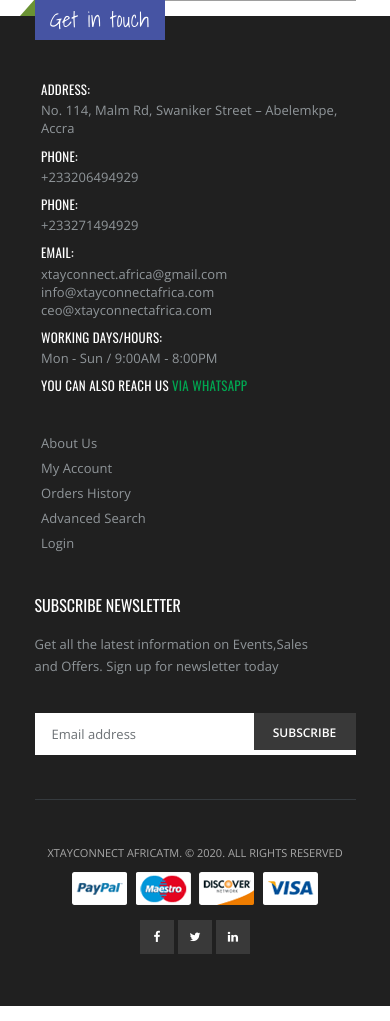
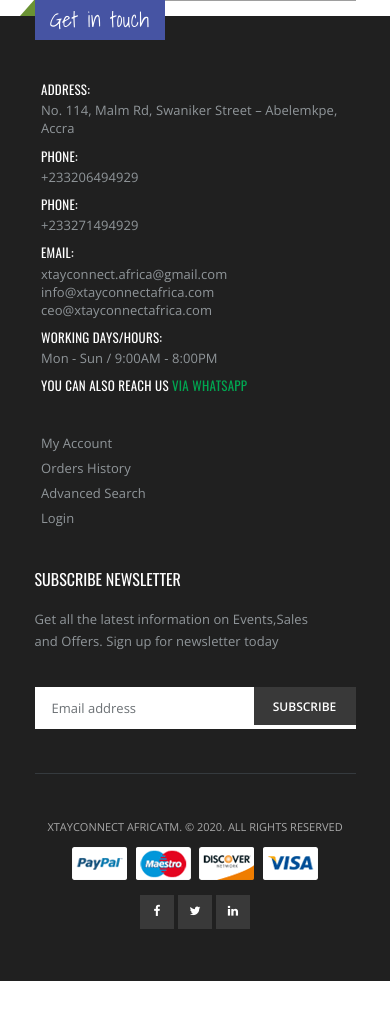
Before and after one commit to Emmanuel-Aggrey/ecom, a Django app: page /about/ in a window 390 px wide. Shown: the part 2999-4020 px from the top of the page. After the commit the page ends 3980 px from the top, so only its background shows below. Run offline with Django 3.2, Linux system fonts and the light colour scheme; tables that the repository leaves empty hold one stand-in row (values such as "Sample post"); some libraries are stand-ins or nearby versions; some web fonts are replaced; grey boxes are pictures that could not be loaded.

Commit message:
reverted from git

```diff
--- a/solvergeek/settings.py
+++ b/solvergeek/settings.py
@@ -227,7 +227,7 @@ CRISPY_TEMPLATE_PACK = 'bootstrap4'
 MEDIA_URL = '/media/'
 MEDIA_ROOT = os.path.join(BASE_DIR, 'media/')
 
-DEFAULT_FILE_STORAGE = 'cloudinary_storage.storage.MediaCloudinaryStorage'
+# DEFAULT_FILE_STORAGE = 'cloudinary_storage.storage.MediaCloudinaryStorage'
 
 THUMBNAIL_ALIASES = {
     '': {
--- a/templates/about.html
+++ b/templates/about.html
@@ -200,7 +200,7 @@
                 <p>ever ready to hear from you</p>
             </header>
             <ul class="actions">
-                <li><a href="https://api.whatsapp.com/send?phone=+233240699506&text=#XTAYCONNECT AFRICA TM. hello, feel free to talk to us."
+                <li><a href="https://api.whatsapp.com/send?phone=+233206494929&text=#XTAYCONNECT AFRICA TM. hello, feel free to talk to us."
                      class="button special big">Get in touch</a></li>
             </ul>
         </div>
--- a/templates/footer1.html
+++ b/templates/footer1.html
@@ -41,7 +41,7 @@
                                 <h4 class="widget-title">My Account</h4>
 
                                 <ul class="links">
-                                    <li><a href="about.html">About Us</a></li>
+                                    <!-- <li><a href="about.html">About Us</a></li> -->
                                     <li><a href="contact.html">Contact Us</a></li>
                                     <li><a href="my-account.html">My Account</a></li>
                                     <li><a href="#">Orders History</a></li>
@@ -176,7 +176,7 @@
                                 <li><a href="checkout-review.html">Checkout Review</a></li>
                             </ul>
                         </li>
-                        <li><a href="about.html">About</a></li>
+                        <!-- <li><a href="about.html">About</a></li> -->
                         <li><a href="#" class="login-link">Login</a></li>
                         <li><a href="forgot-password.html">Forgot Password</a></li>
                     </ul>
--- a/templates/header1.html
+++ b/templates/header1.html
@@ -136,7 +136,7 @@
                     <div class="header-right">
                         <div class="header-contact">
                             <span>Call us now</span>
-                            <a href="tel:+233271494929"><strong>+233271494929</strong></a>
+                            <a href="tel:+233206494929"><strong>+233206494929</strong></a>
                         </div><!-- End .header-contact -->
 
                         <div class="dropdown cart-dropdown">
@@ -211,7 +211,7 @@
 
                                 <ul>
 
-                                    <li><a href="{% url 'about' %}">About Us</a></li>
+                                    <!-- <li><a href="{% url 'about' %}">About Us</a></li> -->
 
                                     <li><a href="#">Contact Us</a></li>
                                     <hr>
@@ -293,12 +293,12 @@
                                             </li>
                                             <li>
                                                 <span class="contact-info-label">you can also reach us
-                                                    <a class="d-lg-none" style="color:#00A751;" href="https://api.whatsapp.com/send?phone=+233240699506&text=hello {% if user.is_authenticated %}{{user}}:
+                                                    <a class="d-lg-none" style="color:#00A751;" href="https://api.whatsapp.com/send?phone=+233206494929&text=hello {% if user.is_authenticated %}{{user}}:
                                                       {% endif %}feel free to talk to us." target="_blank"
                                                       rel="noopener noreferrer">via whatsapp
                                                     </a>
                                                     <a class="d-none d-lg-block" style="color:#00A751;"
-                                                      href="https://web.whatsapp.com/send?phone=+233240699506&text=hello {% if user.is_authenticated %}{{user}}: {% endif %}feel free to talk to us."
+                                                      href="https://web.whatsapp.com/send?phone=+233206494929&text=hello {% if user.is_authenticated %}{{user}}: {% endif %}feel free to talk to us."
                                                       target="_blank" rel="noopener noreferrer">
                                                      via whatsapp
 
@@ -312,7 +312,7 @@
                                         <h4 class="widget-title">My Account</h4>
 
                                         <ul class="links">
-                                            <li><a href="{% url 'about' %}">About Us</a></li>
+                                            <!-- <li><a href="{% url 'about' %}">About Us</a></li> -->
                                             <!-- <li><a href="#">Contact Us</a></li> -->
                                             <li><a href="#">My Account</a></li>
                                             <li><a href="#">Orders History</a></li>
@@ -401,7 +401,6 @@
                                 </ul> -->
                             </li>
 
-                            <li><a href="{% url 'about' %}">About</a></li>
 
                             <li><a href="#">Forgot Password</a></li>
 
@@ -417,7 +416,7 @@
                             <li><a href="#">Blog Post</a></li>
                         </ul>
                     </li> -->
-                    <li><a href="{% url 'about' %}">Contact Us</a></li>
+
                   {% if user.is_authenticated %}
                   <li class=""><a href="{% url 'account_logout' %}">LOGOUT</a>
 
```
